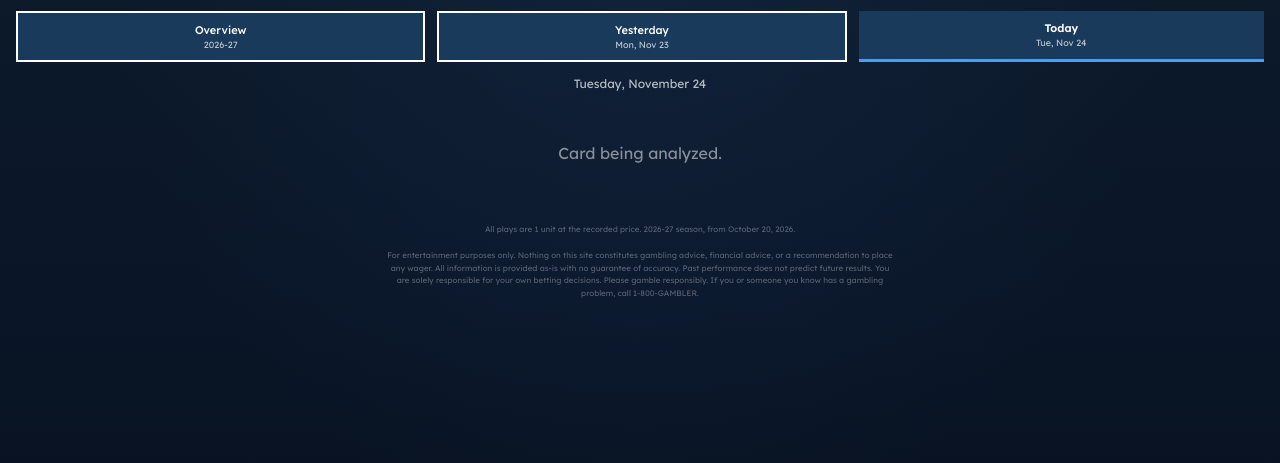
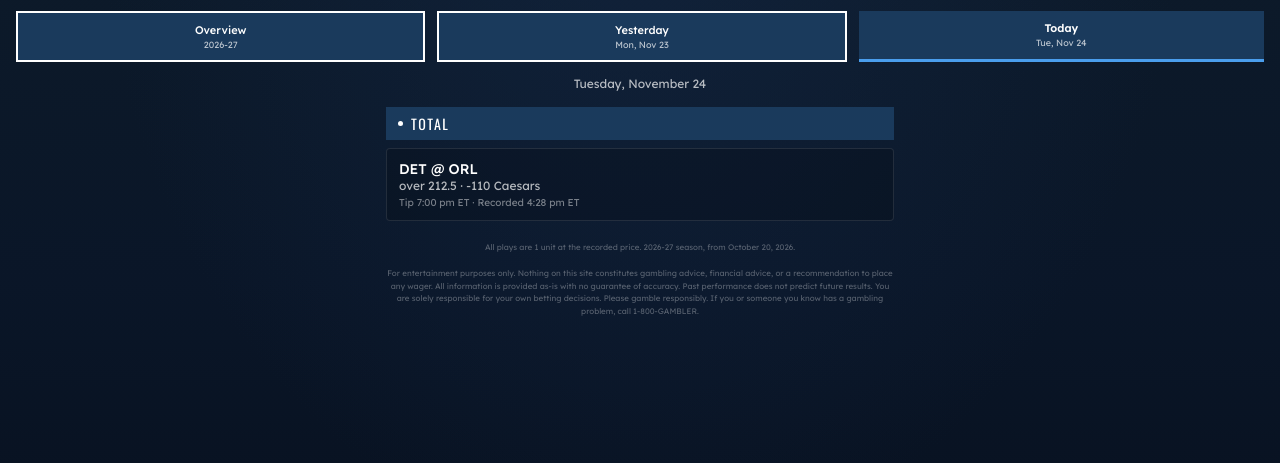
Before and after one commit to TheInsideRip/NBAPlayoff2026, a plain HTML site: page index.html in a window 1280 px wide. Shown: the part 121-584 px from the top of the page. Drawn offline with nearby package versions, Linux system fonts and the light colour scheme.

Commit message:
Update the NBA board

```diff
--- a/index.html
+++ b/index.html
@@ -107,10 +107,10 @@ body {
 <div class="tab-date">2026-27 season</div>
 <div class="hero"><div class="hero-label">Season units, card and props</div>
 <div><span class="bubble bub-hero bg-r">-8.47</span></div>
-<div class="hero-rec">38W-43L-0P</div></div>
+<div class="hero-rec">38W-43L-0P &middot; 1 pending</div></div>
 <div class="pnl-row two">
 <div class="pnl-box"><div class="pnl-label">Spread</div><div><span class="bubble bub-lg bg-r">-3.49</span></div><div class="pnl-rec">6W-9L-0P</div></div>
-<div class="pnl-box"><div class="pnl-label">Total</div><div><span class="bubble bub-lg bg-g">+0.51</span></div><div class="pnl-rec">15W-13L-0P</div></div>
+<div class="pnl-box"><div class="pnl-label">Total</div><div><span class="bubble bub-lg bg-g">+0.51</span></div><div class="pnl-rec">15W-13L-0P &middot; 1 pending</div></div>
 <div class="pnl-box"><div class="pnl-label">Moneyline</div><div><span class="bubble bub-lg bg-r">-1.07</span></div><div class="pnl-rec">1W-2L-0P</div></div>
 <div class="pnl-box"><div class="pnl-label">Props</div><div><span class="bubble bub-lg bg-r">-4.41</span></div><div class="pnl-rec">16W-19L-0P</div></div>
 </div>
@@ -128,7 +128,8 @@ body {
   </div>
   <div class="tab-content active" id="tab-today">
 <div class="tab-date">Tuesday, November 24</div>
-<div class="empty">Card being analyzed.</div>
+<div class="section-hdr"><span class="dot"></span>Total</div>
+<div class="card"><div class="card-top"><div><div class="card-matchup">DET @ ORL</div><div class="card-play">over 212.5 &middot; -110 Caesars</div><div class="card-meta">Tip 7:00 pm ET &middot; Recorded 4:28 pm ET</div></div><div class="card-right"></div></div></div>
   </div>
 </div>
 
```
